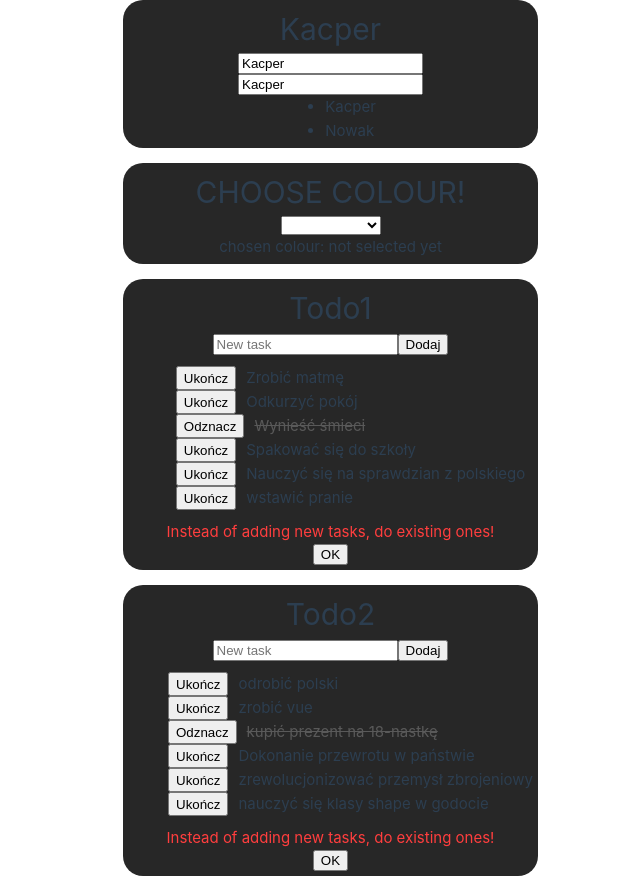
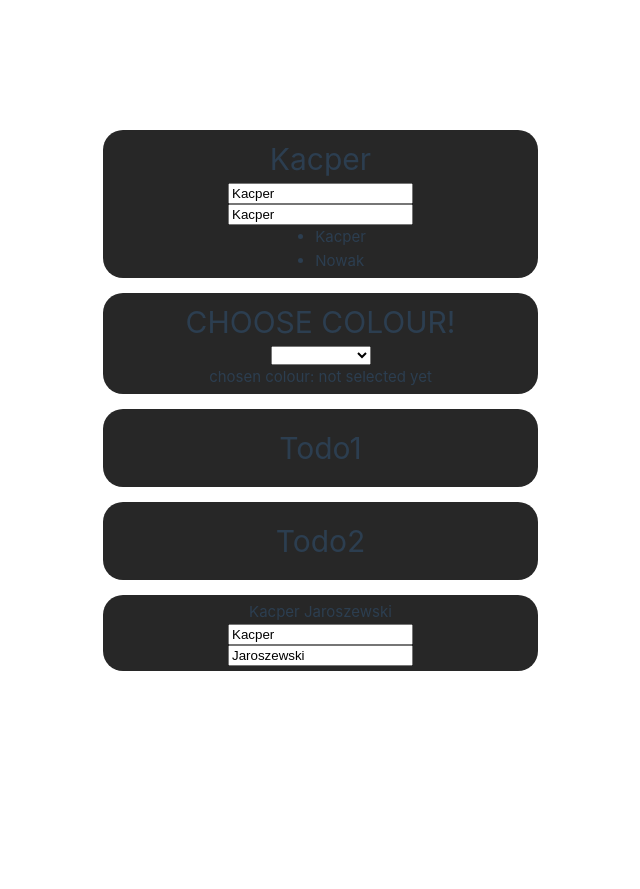
Before and after one commit to Dzarooo/vue_project, a Vue app: page / in a window 1280 px wide. Shown: the top 889 px of the page, without its empty margins (102-742 px from the left). After the commit the page ends 800 px from the top, so only its background shows below. Built offline with nearby package versions, Linux system fonts and the light colour scheme.

Commit message:
added data sending to accordion component now whole todo is created using accordion component (theres still missing functionality of counting finished tasks)

```diff
--- a/src/App.vue
+++ b/src/App.vue
@@ -84,12 +84,19 @@ const todos = ref([
 		}
 ]);
 
+
+// function countFinished(tasks) {
+// 	console.log("test",tasks);
+// 	const count = ref(tasks.filter(todo => todo.finished).length);
+// 	console.log(count.value);
+// 	return count.value;
+// }
 //let finishedTasksOfAll = computed(() => "finished " + todo.value.filter(newTodo => newTodo.finished).length + " out of " + todo.value.length + " tasks");
 //const progressText = ref("error occurred");
 //const finishedAll = computed(() => todo.value.every(task => task.finished)); //check if all tasks are finished, returns true or false
 
 function addNewTask(newTaskTextStatic, indexTodo) {
-	//console.log(indexTodo);
+	console.log("app vue received: ", newTaskTextStatic, indexTodo);
 	todos.value[indexTodo].tasks.push({text: newTaskTextStatic, finished: false});
 }
 
@@ -105,13 +112,13 @@ for(let i = 0; i < todos.value.length; i++) {
 for(let i = 0; i < todos.value.length; ++i) {
 	let todo = todos.value[i];
 	watch(todo, (newTodo) => {
-		console.log("index:", i);
+		//console.log("index:", i);
 		if(warningsData.value[i].hidden == false) {
 			if(newTodo.tasks.length > 5) {
 				warningsData.value[i].show = true;
 			}
 		}
-		console.log(warningsData.value);
+		//console.log(warningsData.value);
 
 	}, {deep:true, immediate:true});
 
@@ -148,6 +155,7 @@ function hideWarning(index) {
 
 function handleCheckboxToggle(indexItem, indexTodo) {
 	//console.log(indexTodo, indexItem);
+	//console.log(count)
 	todos.value[indexTodo].tasks[indexItem].finished = !todos.value[indexTodo].tasks[indexItem].finished
 }
 
@@ -185,34 +193,18 @@ const fullname = computed(() => name.value + " " + surname.value);
 			<p>chosen colour: <span :style="{ color: selectedColour }">{{ selectedColour }}</span></p>
 		</div>
 
-
 		<!--todo-->
 		<template v-for="(todo, indexTodo) in todos">
-			<div style="display: flex; flex-direction: column; align-items: center; background-color:rgb(39, 39, 39); border-radius:20px; padding:5px; margin-bottom:15px">
+			<accordion v-bind:indexTodo="indexTodo" v-bind:todo="todo" v-bind:warningState="warningsData[indexTodo].show" v-on:created="addNewTask" v-on:hidden="hideWarning(indexTodo)">
+				<template #header>
+					<h1 style="text-align: center">{{ todo.name }}</h1>
 
-				<h1>{{ todo.name }}</h1>
-				<!-- <p>{{ finishedTasksOfAll }}</p> -->
-				<todo-input v-on:created="addNewTask" v-bind:indexTodo="indexTodo"></todo-input>
-
-				<template v-if="todo.tasks.length > 0">
-					<ul>
-						<template v-for="(task, indexItem) in todo.tasks">
-							<todo-item v-bind:task="task.text" v-bind:indexTodo="indexTodo" v-bind:indexItem="indexItem" v-model="task.finished" v-on:changed="handleCheckboxToggle"></todo-item>
-						</template>
-					</ul>
 				</template>
-
-				<!-- <p style="margin-top:10px;">{{ progressText }}</p>
-				<p v-if="finishedAll && todo.length > 0">All tasks done!</p> -->
-
-				<div v-show="warningsData[indexTodo].show" style="color:rgb(255, 62, 62); display:flex; flex-direction: column; align-items: center; margin-top:10px;">
-					<p>Instead of adding new tasks, do existing ones!</p>
-					<button v-on:click="hideWarning(indexTodo)">OK</button>
-				</div>
-
-			</div>
+				<template v-for="(task, indexItem) in todo.tasks">
+					<todo-item v-bind:task="task.text" v-bind:indexTodo="indexTodo" v-bind:indexItem="indexItem" v-model="task.finished" v-on:changed="handleCheckboxToggle"></todo-item>
+				</template>
+			</accordion>
 		</template>
-		<accordion></accordion>
 
 
 		<!--reactive name and computed() function-->
--- a/src/components/Accordion.vue
+++ b/src/components/Accordion.vue
@@ -1,4 +1,29 @@
 <script setup>
+    import TodoItem from './TodoItem.vue';
+    import TodoInput from './TodoInput.vue';
+
+    const props = defineProps({
+        indexTodo: {
+            type: Number,
+            required: true
+        },
+        todo: {
+            type:Object,
+            required:true,
+        },
+        warningState: {
+            type:Boolean,
+            required:true,
+        }
+    });
+
+    const emits = defineEmits([
+        'changed',
+        'created',
+        'hidden',
+    ]);
+
+
     function toggleWrapper(wrapperId) {
         let wrapper = document.getElementById("wrapper" + wrapperId);
         //let arrow = document.getElementById("arrow" + wrapperId);
@@ -10,22 +35,54 @@
             wrapper.style.gridTemplateRows = "0fr";
         }
 
+        //console.log(props.todo);
+
         // if (wrapper.classList.contains("[grid-template-rows:1fr]")) {
         //     arrow.style.transform = "";
         // } else {
         //     arrow.style.transform = "rotate(180deg)";
         // }
     }
+
+    function addNewTask(newTaskTextStatic, indexTodo) {
+        //console.log("accordion received:", newTaskTextStatic, indexTodo);
+        emits('created', newTaskTextStatic, indexTodo);
+    }
+
+    function hideWarning(indexTodo) {
+        emits('hidden', indexTodo);
+    }
 </script>
+
+
 
 <template>
     <div style="background-color:rgb(39, 39, 39); border-radius:20px; padding:15px; margin-bottom:15px">
 
-        <div v-on:click="toggleWrapper(1)"><h1>fajny tytul</h1></div>
+        <div v-on:click="toggleWrapper(props.indexTodo)"><slot name="header"></slot></div>
 
-        <div id="wrapper1" style="display: grid; grid-template-rows: 0fr; overflow:hidden; transition-property:all; transition-duration:300ms;">
-            <div style="overflow:hidden;">
-                <p>jasdadasd</p><p>jasdadasd</p><p>jasdadasd</p>
+
+        <div :id="'wrapper'+props.indexTodo"  style="display: grid; grid-template-rows: 0fr; overflow:hidden; transition-property:all; transition-duration:300ms;">
+            <div style="overflow:hidden; display:flex; flex-direction: column; align-items: center;">
+
+                <!-- <p>{{ finishedTasksOfAll }}</p> -->
+                <todo-input v-on:created="addNewTask" v-bind:indexTodo="props.indexTodo"></todo-input>
+
+                <template v-if="todo.tasks.length > 0">
+					<ul>
+                        <slot>
+                        </slot>
+					</ul>
+				</template>
+
+                <!-- <p style="margin-top:10px;">{{ progressText }}</p>
+				<p v-if="finishedAll && todo.length > 0">All tasks done!</p> -->
+
+                <div v-show="props.warningState" style="color:rgb(255, 62, 62); display:flex; flex-direction: column; align-items: center; margin-top:10px;">
+		        	<p>Instead of adding new tasks, do existing ones!</p>
+		        	<button v-on:click="hideWarning(indexTodo)">OK</button>
+		        </div>
+
             </div>
         </div>
 
--- a/src/components/TodoInput.vue
+++ b/src/components/TodoInput.vue
@@ -7,9 +7,12 @@ import { ref } from 'vue';
             required: true,
         },
     });
+
     const emits = defineEmits(['created']);
 
+
     const newTaskText = ref("");
+
 
     function updateNewTaskText(event) {
         newTaskText.value = event.target.value;
@@ -17,6 +20,7 @@ import { ref } from 'vue';
 
     function addNewTask(indexTodo) {
         //console.log(newTaskText.value);
+        //console.log(indexTodo);
         let newTaskTextStatic = newTaskText.value;
         if(newTaskTextStatic != "") {
 		    emits("created", newTaskTextStatic, indexTodo);
```
